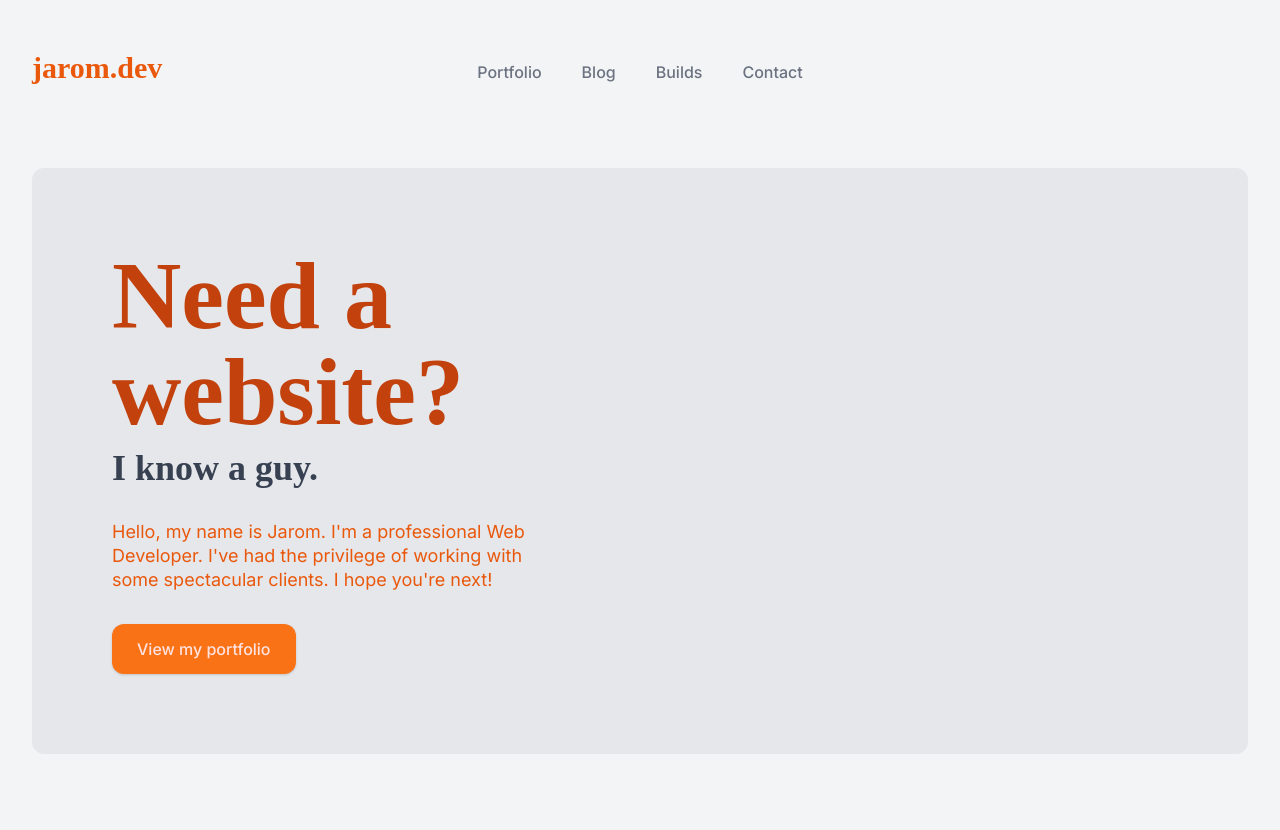
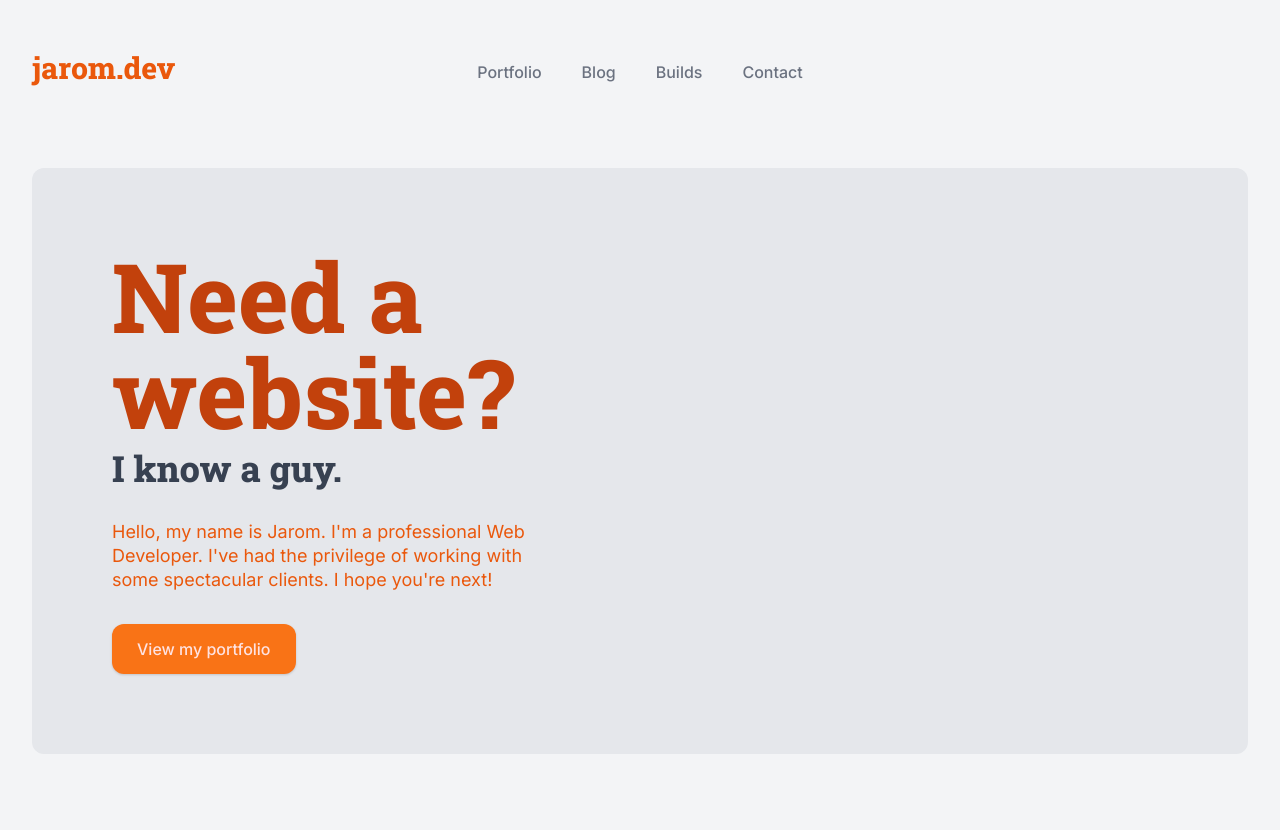
Before and after one commit to jaromighty/jaromdev-gatsby, a Gatsby site: page / in a window 1280 px wide. Shown: the top 830 px of the page. Built offline with nearby package versions, Linux system fonts and the light colour scheme; Gatsby itself is replaced by a stand-in of ours; what @tailwindcss/typography would draw is missing.

Commit message:
add styles

```diff
--- a/src/styles/global.css
+++ b/src/styles/global.css
@@ -1,4 +1,5 @@
 @import url('https://fonts.googleapis.com/css2?family=Inter:wght@400;500;700&display=swap');
+@import url('https://fonts.googleapis.com/css2?family=Roboto+Slab:wght@800&display=swap');
 
 @tailwind base;
 @tailwind components;
```
